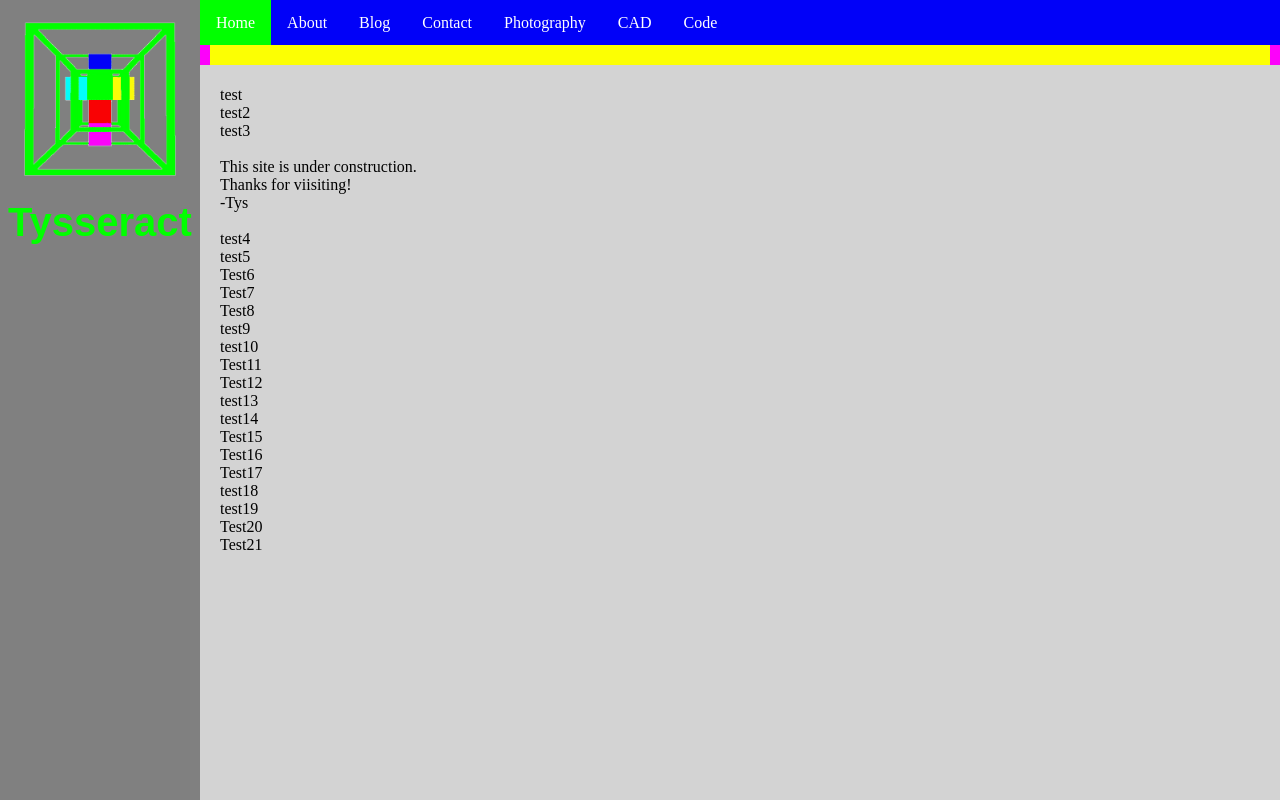
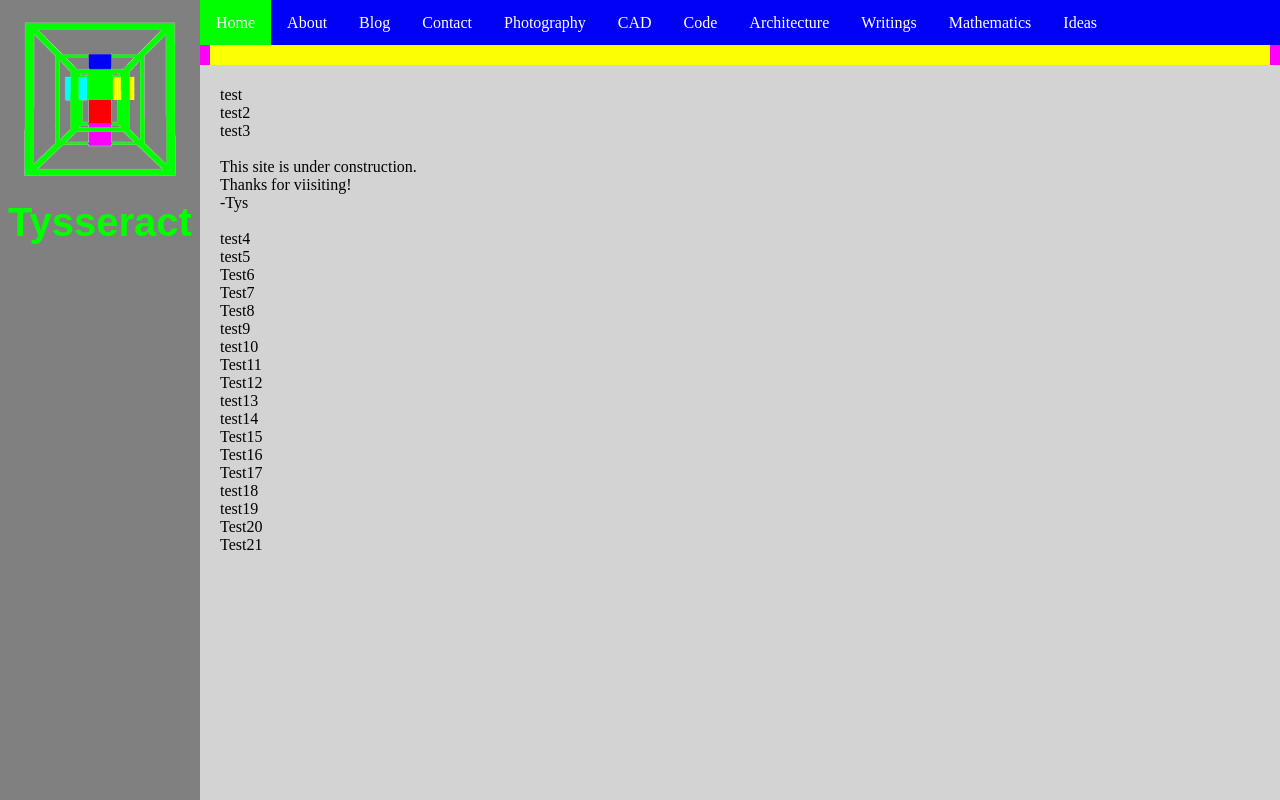
Before and after one commit to Tysseract/tysseract.github.io, a plain HTML site: page index.html in a window 1280 px wide. Shown: the top 800 px of the page. Drawn offline with Linux system fonts and the light colour scheme.

Commit message:
Added more pages to index

```diff
--- a/index.html
+++ b/index.html
@@ -89,10 +89,17 @@ li a:hover:not(.active) {
   <li><a href="http://www.tysseract.net/photography">Photography</a></li>
   <li><a href="http://www.tysseract.net/cad">CAD</a></li>
   <li><a href="http://www.tysseract.net/code">Code</a></li>
+  <li><a href="http://www.tysseract.net/architecture">Architecture</a></li>
+  <li><a href="http://www.tysseract.net/writings">Writings</a></li>
+  <li><a href="http://www.tysseract.net/math">Mathematics</a></li>
+  <li><a href="http://www.tysseract.net/Ideas">Ideas</a></li>
 </ul>
-<div class="graybox"><p style="color:#01FF00;margin-left:8px;margin-top:200px;font-size:40px; font-family:Sans-serif, Aril;font-weight: bold;">Tysseract</p></div>
+<div class="graybox">
+	<p style="color:#01FF00;margin-left:8px;margin-top:200px;font-size:40px; font-family:Sans-serif, Aril;font-weight: bold;">Tysseract</p>
+
+</div>
 <img src="tesseractgif.gif" alt="Tysseract" style="width:200px;height:200px; margin: 0; padding: 0; overflow: hidden; position: fixed; top: 0;">
-<div class="scroller"><marquee behavior="scroll" direction="right" scrollamount="10">Newsflash!</marquee></div>
+<div class="scroller"><marquee behavior="scroll" direction="left" scrollamount="10">Newsflash!</marquee></div>
 <div class="leftscrollbox"></div>
 <div class="rightscrollbox"></div>
 
```
